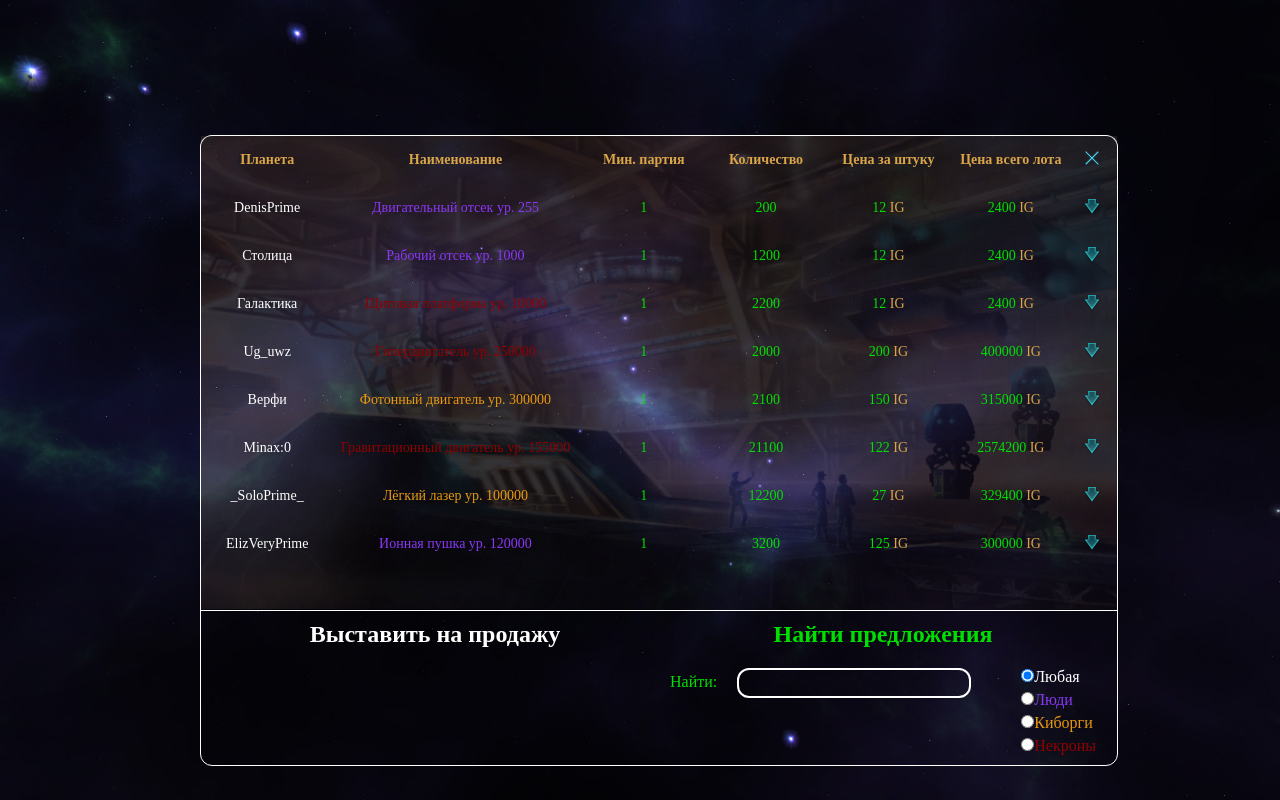
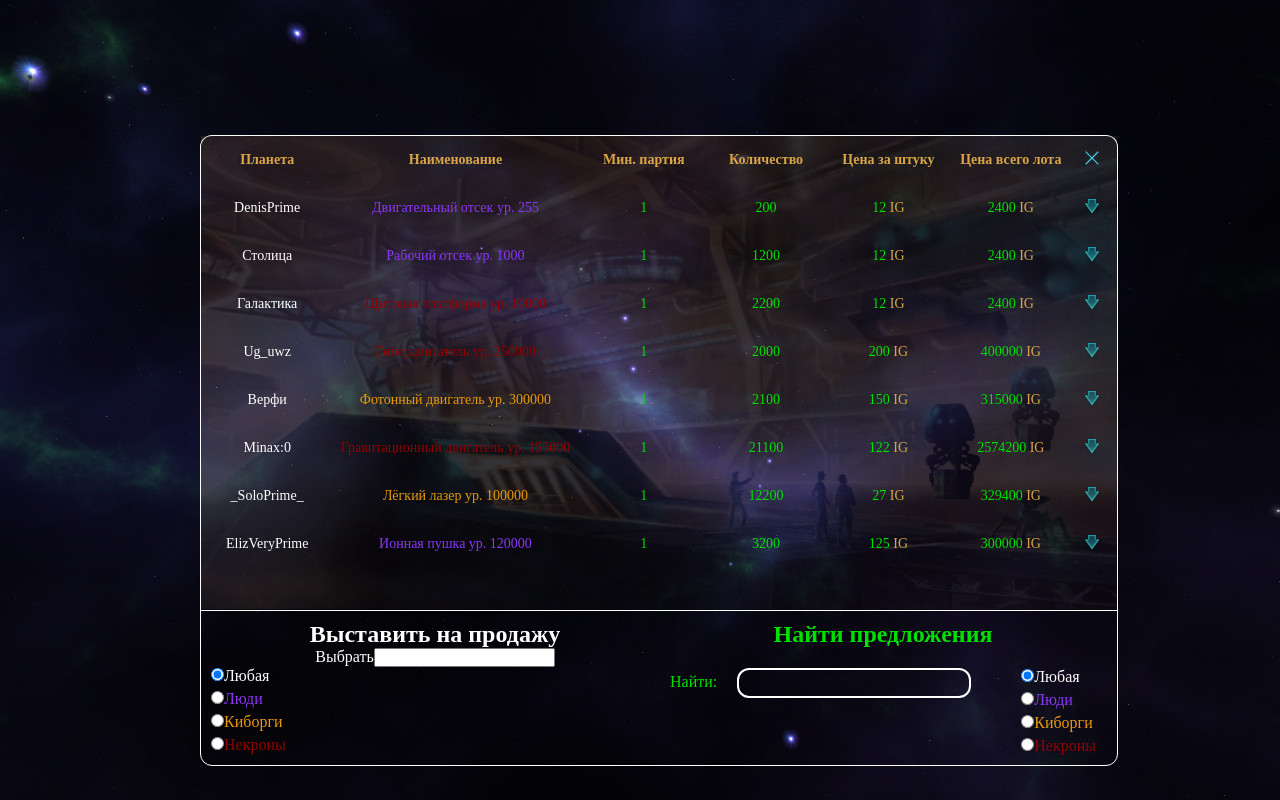
Before and after one commit to MaxRyazan/browser-game, a Vue app: page /trade in a window 1280 px wide. Built offline with nearby package versions, Linux system fonts and the light colour scheme.

Commit message:
1.0.2 reusable AppDropDownTrade.vue

```diff
--- a/src/components/trade/AppDropDownTrade.vue
+++ b/src/components/trade/AppDropDownTrade.vue
@@ -1,23 +1,24 @@
 <template>
     <div class="trade_filters_dropdown">
         <div>
-            <input v-model="store.state.tradeFilterRace" type="radio" name="radio" value="" checked>
+            <input  type="radio" name="radio" value="" checked @click="$emit('updateValue', '')">
             <label class="">Любая</label>
         </div>
         <div>
-            <input v-model="store.state.tradeFilterRace" type="radio" name="radio" value="Люди">
+            <input type="radio" name="radio" value="Люди" @click="$emit('updateValue', 'Люди')">
             <label class="humans">Люди</label>
         </div>
         <div>
-            <input v-model="store.state.tradeFilterRace" type="radio" name="radio" value="Киборги">
+            <input  type="radio" name="radio" value="Киборги" @click="$emit('updateValue', 'Киборги')">
             <label class="cyborgs">Киборги</label>
         </div>
         <div>
-            <input v-model="store.state.tradeFilterRace" type="radio" name="radio" value="Некроны">
+            <input type="radio" name="radio" value="Некроны" @click="$emit('updateValue', 'Некроны')">
             <label class="necrons">Некроны</label>
         </div>
     </div>
 </template>
 <script setup>
-import store from "../../store.js";
+defineEmits(['updateValue'])
+
 </script>
--- a/src/components/trade/AppTradeFilters.vue
+++ b/src/components/trade/AppTradeFilters.vue
@@ -7,7 +7,7 @@
                 <span class="trade_filters_input_label green">Найти:</span>
                 <input v-model="store.state.tradeFilterInput" class="trade_filters_input_field title" type="text" autofocus>
             </div>
-            <AppDropDownTrade/>
+            <AppDropDownTrade @updateValue="updateValue"/>
         </form>
 
     </div>
@@ -16,4 +16,8 @@
 <script setup>
 import store from "../../store.js";
 import AppDropDownTrade from "./AppDropDownTrade.vue";
+
+function updateValue(arg){
+    store.state.tradeFilterRace = arg
+}
 </script>
--- a/src/components/trade/AppTradeNewLot.vue
+++ b/src/components/trade/AppTradeNewLot.vue
@@ -1,9 +1,14 @@
 <template>
     <div class="trade_filters_item">
         <h2>Выставить на продажу</h2>
+        <div class="trade_new_lot">
+            <span>Выбрать</span>
+            <input type="text" v-model="store.state.tradeNewLotInput" >
+        </div>
+        <AppDropDownTrade/>
     </div>
 </template>
-
 <script setup>
-
+import store from "../../store.js";
+import AppDropDownTrade from "./AppDropDownTrade.vue";
 </script>
--- a/src/store.js
+++ b/src/store.js
@@ -56,6 +56,7 @@ export default createStore({
         sciencesInResearch: reactive({id: 1, name: 'Кинетическая пушка', lvl: 50, timeWhenComplete: 1688653426489, costInNP: 50000}),
 
         projectInOrder: reactive({}),
+        tradeNewLotInput: ref(''),
         tradeFilterInput: ref(''),
         tradeFilterRace: ref(''),
     },
```
